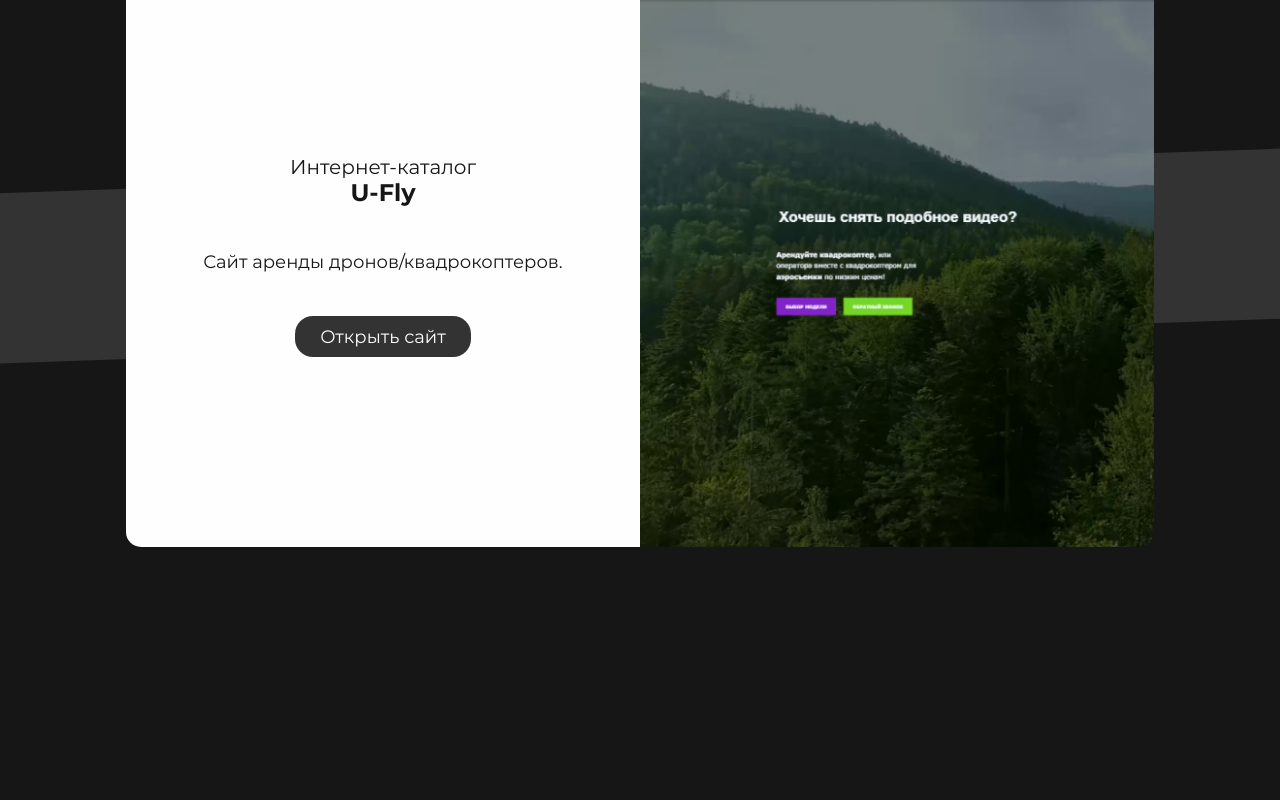
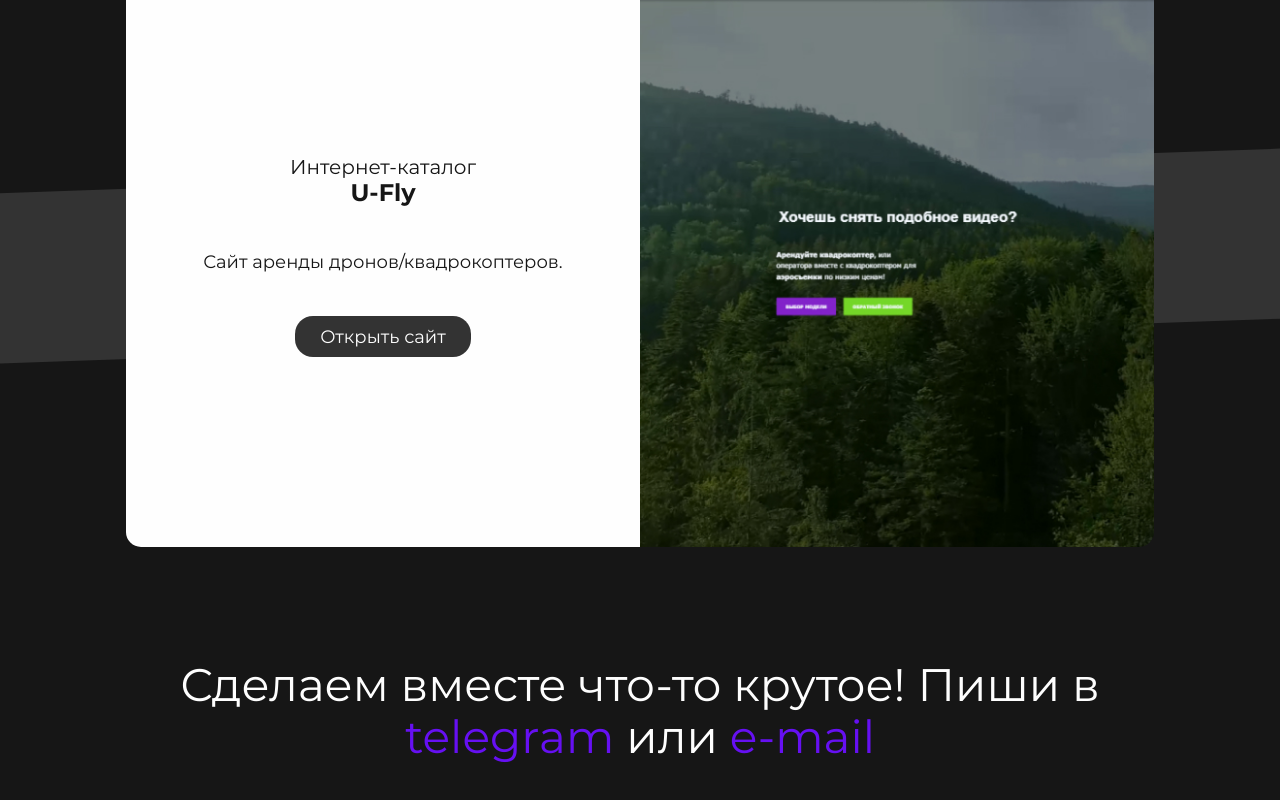
Before and after one commit to FluckyMENDES/portfolio, a React (Create React App) app: page / in a window 1280 px wide. Shown: the part 2343-3143 px from the top of the page. Before the commit the page ends 2956 px from the top, so only its background shows below. Built offline with nearby package versions, Linux system fonts and the light colour scheme.

Commit message:
Компонент Anchor стал универсальным и может отображать разный контент, а не только иконки.Верстка компонента CallToAction.

```diff
--- /dev/null
+++ b/src/components/CallToAction/CallToAction.js
@@ -0,0 +1,23 @@
+import React from 'react';
+import classes from './CallToAction.module.scss';
+import Anchor from './../UI/Anchor/Anchor';
+
+function CallToAction() {
+  console.log(Anchor);
+  return (
+    <div className={classes.CallToAction}>
+      <p>
+        Сделаем вместе что-то крутое! Пиши в{' '}
+        <Anchor type="colored" href="https://tlgg.ru/FluckyMENDES" name="Я в telegram">
+          telegram
+        </Anchor>{' '}
+        или{' '}
+        <Anchor type="colored" href="mailto:flucky@mail.ru" name="Написать на электронную почту">
+          e-mail
+        </Anchor>
+      </p>
+    </div>
+  );
+}
+
+export default CallToAction;
--- /dev/null
+++ b/src/components/CallToAction/CallToAction.module.scss
@@ -0,0 +1,9 @@
+.CallToAction {
+  padding-top: 6rem;
+  padding-bottom: 6rem;
+
+  & p {
+    text-align: center;
+    font-size: calc(2.4rem + (60 - 24) * (100vw - 320px) / (1920 - 320));
+  }
+}
--- a/src/components/Header/SocialList/SocialItem/SocialItem.js
+++ b/src/components/Header/SocialList/SocialItem/SocialItem.js
@@ -5,7 +5,9 @@ import classes from './SocialItem.module.scss';
 function SocialItem({ title, Icon, href }) {
   return (
     <li className={classes.SocialItem}>
-      <Anchor href={href} title={title} Icon={Icon} />
+      <Anchor href={href} title={title}>
+        <Icon fill="currentColor" />
+      </Anchor>
     </li>
   );
 }
--- a/src/components/UI/Anchor/Anchor.js
+++ b/src/components/UI/Anchor/Anchor.js
@@ -1,10 +1,15 @@
 import React from 'react';
 import classes from './Anchor.module.scss';
 
-function Anchor({ href, name, Icon }) {
+function Anchor({ href, name, children, type }) {
+  const cls = [classes.Anchor];
+  if (type === 'colored') {
+    cls.push(classes.colored);
+  }
+
   return (
-    <a className={classes.Anchor} href={href} title={name} target="_blank" rel="noreferrer">
-      <Icon fill={'currentColor'} />
+    <a className={cls.join(' ')} href={href} title={name} target="_blank" rel="noreferrer">
+      {children}
     </a>
   );
 }
--- a/src/components/UI/Anchor/Anchor.module.scss
+++ b/src/components/UI/Anchor/Anchor.module.scss
@@ -21,4 +21,18 @@
     color: $color-gray-800;
     transition: 0.1s ease-in;
   }
+
+  &.colored {
+    color: $color-indigo;
+    text-decoration: none;
+
+    &:hover,
+    &:focus-visible {
+      text-decoration: underline;
+    }
+
+    &:active {
+      color: darken($color: #6610f2, $amount: 10%);
+    }
+  }
 }
--- a/src/pages/Homepage/Homepage.js
+++ b/src/pages/Homepage/Homepage.js
@@ -1,12 +1,14 @@
 import React from 'react';
 import Hero from '../../components/Hero/Hero';
 import Works from '../../components/Works/Works';
+import CallToAction from '../../components/CallToAction/CallToAction';
 
 function Homepage() {
   return (
     <div className="container">
       <Hero />
       <Works />
+      <CallToAction />
     </div>
   );
 }
```
